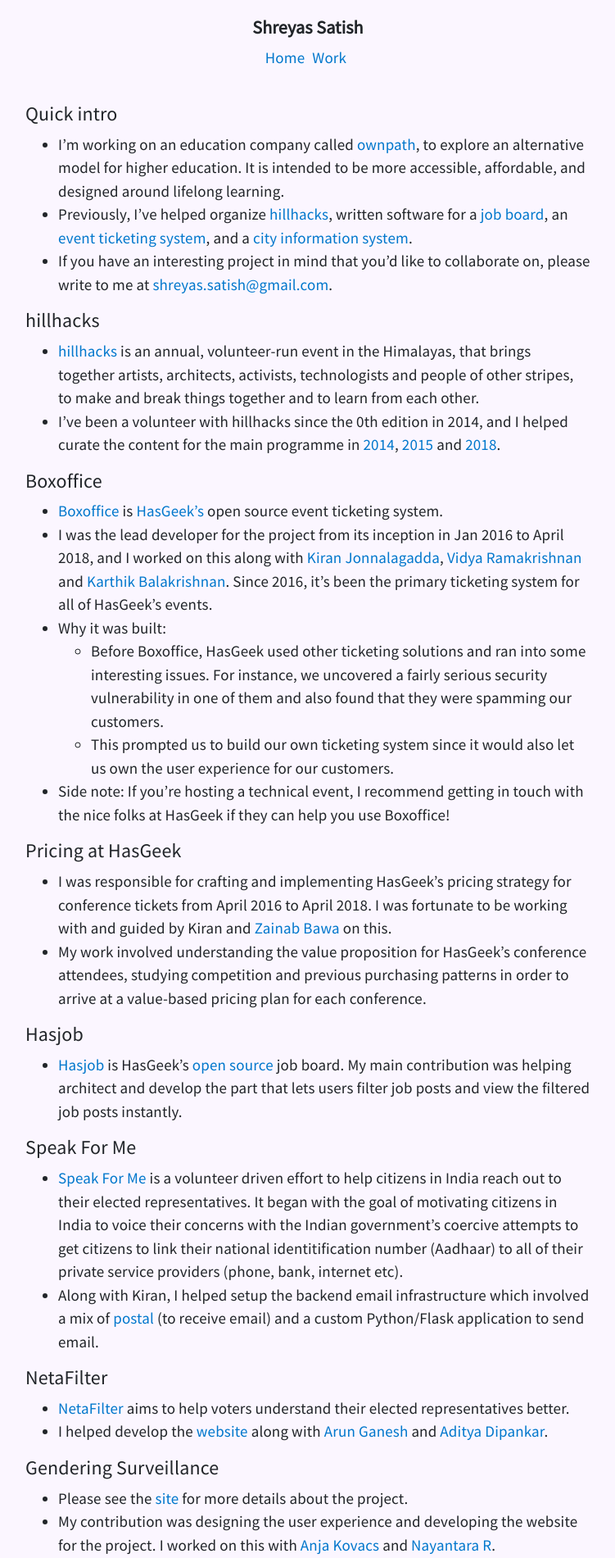
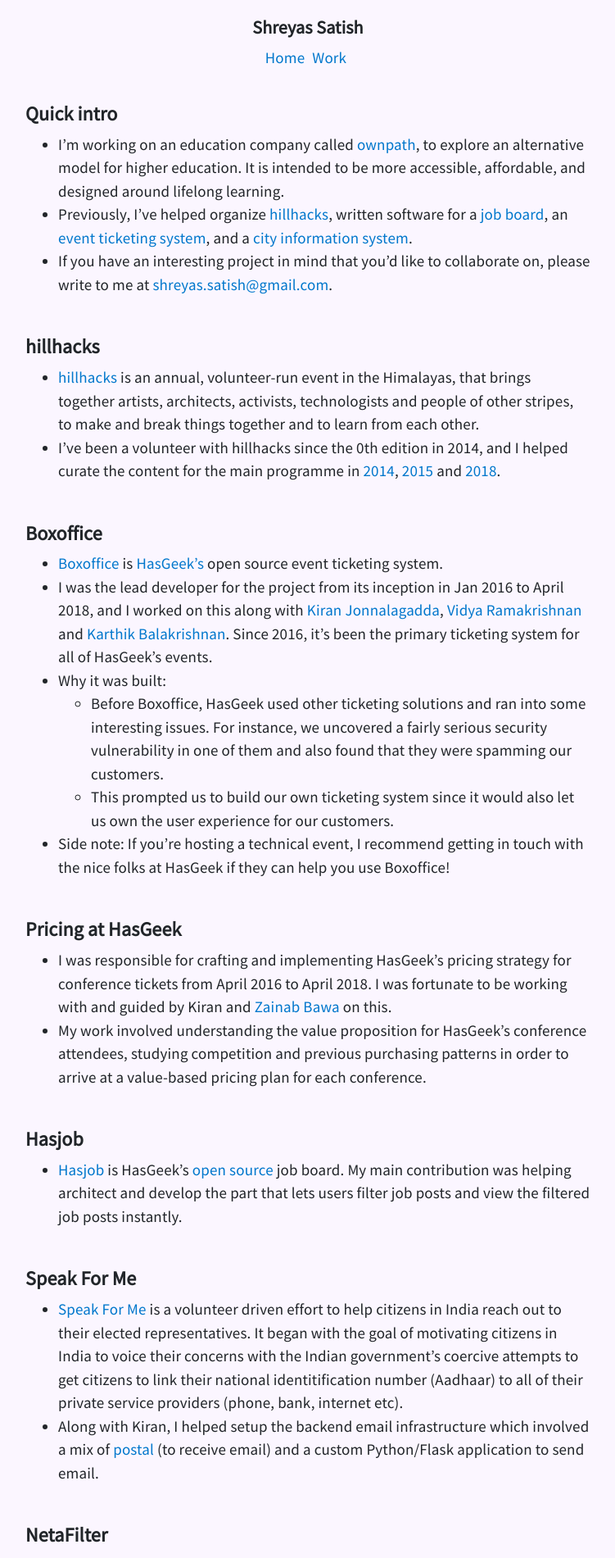
Before and after one commit to shreyas-satish/shreyas-satish.github.com, a Jekyll site: the page built from _posts/2013-11-17-work.md, in a window 1280 px wide. Shown: the top 1901 px of the page at 82% size, without its empty margins (264-1015 px from the left). Built offline with Jekyll 4.4.1, drawn with Linux system fonts in a browser that asks for light colours.

Commit message:
fixed styling

```diff
--- a/_posts/2013-11-17-work.md
+++ b/_posts/2013-11-17-work.md
@@ -4,18 +4,22 @@ title: Work
 published: true
 ---
 
-#### Quick intro
+<h4 class="font-weight-bold">Quick intro</h4>
 
 * I'm working on an education company called [ownpath](https://ownpath.xyz/), to explore an alternative model for higher education. It is intended to be more accessible, affordable, and designed around lifelong learning.
 * Previously, I've helped organize [hillhacks](https://hillhacks.in/), written software for a [job board](https://hasjob.co), an [event ticketing system](https://github.com/hasgeek/boxoffice), and a [city information system](http://bcity.in/).
 * If you have an interesting project in mind that you'd like to collaborate on, please write to me at <shreyas.satish@gmail.com>.
 
-#### hillhacks
+<div class='mb-5'></div>
+
+<h4 class="font-weight-bold">hillhacks</h4>
 
 * [hillhacks](https://hillhacks.in/) is an annual, volunteer-run event in the Himalayas, that brings together artists, architects, activists, technologists and people of other stripes, to make and break things together and to learn from each other.
 * I've been a volunteer with hillhacks since the 0th edition in 2014, and I helped curate the content for the main programme in [2014](https://attic.hillhacks.in/2014/summary), [2015](https://attic.hillhacks.in/2014/summary) and [2018](https://hillhacks.in/sessions/).
 
-#### Boxoffice
+<div class='mb-5'></div>
+
+<h4 class="font-weight-bold">Boxoffice</h4>
 
 * [Boxoffice](https://github.com/hasgeek/boxoffice) is [HasGeek's](https://hasgeek.com/) open source event ticketing system.
 * I was the lead developer for the project from its inception in Jan 2016 to April 2018, and I worked on this along with [Kiran Jonnalagadda](https://twitter.com/jackerhack), [Vidya Ramakrishnan](https://twitter.com/vidya_ramki) and [Karthik Balakrishnan](https://karthikbalakrishnan.com/). Since 2016, it's been the primary ticketing system for all of HasGeek's events.
@@ -24,35 +28,49 @@ published: true
   - This prompted us to build our own ticketing system since it would also let us own the user experience for our customers.
 * Side note: If you're hosting a technical event, I recommend getting in touch with the nice folks at HasGeek if they can help you use Boxoffice!
 
-#### Pricing at HasGeek
+<div class='mb-5'></div>
+
+<h4 class="font-weight-bold">Pricing at HasGeek</h4>
 
 * I was responsible for crafting and implementing HasGeek's pricing strategy for conference tickets from April 2016 to April 2018. I was fortunate to be working with and guided by Kiran and [Zainab Bawa](https://twitter.com/zainabbawa) on this.
 * My work involved understanding the value proposition for HasGeek's conference attendees, studying competition and previous purchasing patterns in order to arrive at a value-based pricing plan for each conference.
 
-#### Hasjob
+<div class='mb-5'></div>
+
+<h4 class="font-weight-bold">Hasjob</h4>
 * [Hasjob](https://hasjob.co) is HasGeek's [open source](https://github.com/hasgeek/hasjob) job board. My main contribution was helping architect and develop the part that lets users filter job posts and view the filtered job posts instantly.
 
-#### Speak For Me
+<div class='mb-5'></div>
+
+<h4 class="font-weight-bold">Speak For Me</h4>
 
 * [Speak For Me](https://www.speakforme.in/mp/?lang=en) is a volunteer driven effort to help citizens in India reach out to their elected representatives. It began with the goal of motivating citizens in India to voice their concerns with the Indian government's coercive attempts to get citizens to link their national identitification number (Aadhaar) to all of their private service providers (phone, bank, internet etc).
 * Along with Kiran, I helped setup the backend email infrastructure which involved a mix of [postal](https://github.com/atech/postal) (to receive email) and a custom Python/Flask application to send email.
 
-#### NetaFilter
+<div class='mb-5'></div>
+
+<h4 class="font-weight-bold">NetaFilter</h4>
 
 * [NetaFilter](https://netafilter.in) aims to help voters understand their elected representatives better.
 * I helped develop the [website](https://github.com/ocsidlab/netafilter) along with [Arun Ganesh](https://twitter.com/planemad) and [Aditya Dipankar](https://twitter.com/adityadipankar).
 
-#### Gendering Surveillance
+<div class='mb-5'></div>
+
+<h4 class="font-weight-bold">Gendering Surveillance</h4>
 
 * Please see the [site](https://genderingsurveillance.internetdemocracy.in/) for more details about the project.
 * My contribution was designing the user experience and developing the website for the project. I worked on this with [Anja Kovacs](https://twitter.com/anjakovacs) and [Nayantara R](https://twitter.com/neintara).
 
-#### Watchtower
+<div class='mb-5'></div>
+
+<h4 class="font-weight-bold">Watchtower</h4>
 
 * Please see the [site](https://internetdemocracy.in/watchtower/) for more details.
 * My contribution was developing the website and the data visualization for the project. I worked on this with [Anja Kovacs](https://twitter.com/anjakovacs), [Nayantara R](https://twitter.com/neintara) and Aditya Dipankar.
 
-#### Technagara
+<div class='mb-5'></div>
+
+<h4 class="font-weight-bold">Technagara</h4>
 
 * Technagara was built as a city information and discussion portal.
 * I was the lead Developer on the project, at Mapunity, from August 2011 to August 2013, and I worked on this with [Ashwin Mahesh](https://www.ashwinmahesh.in/).
@@ -61,7 +79,9 @@ published: true
   * [Bangalore Heritage Platform](http://bangaloreheritage.in)
 * Please see [this blog post](/blog/technagara) for my take on the project.
 
-#### Fun demos
+<div class='mb-5'></div>
+
+<h4 class="font-weight-bold">Fun demos</h4>
 
 * A collection of mini projects made for fun.
 * Live Demos
```
